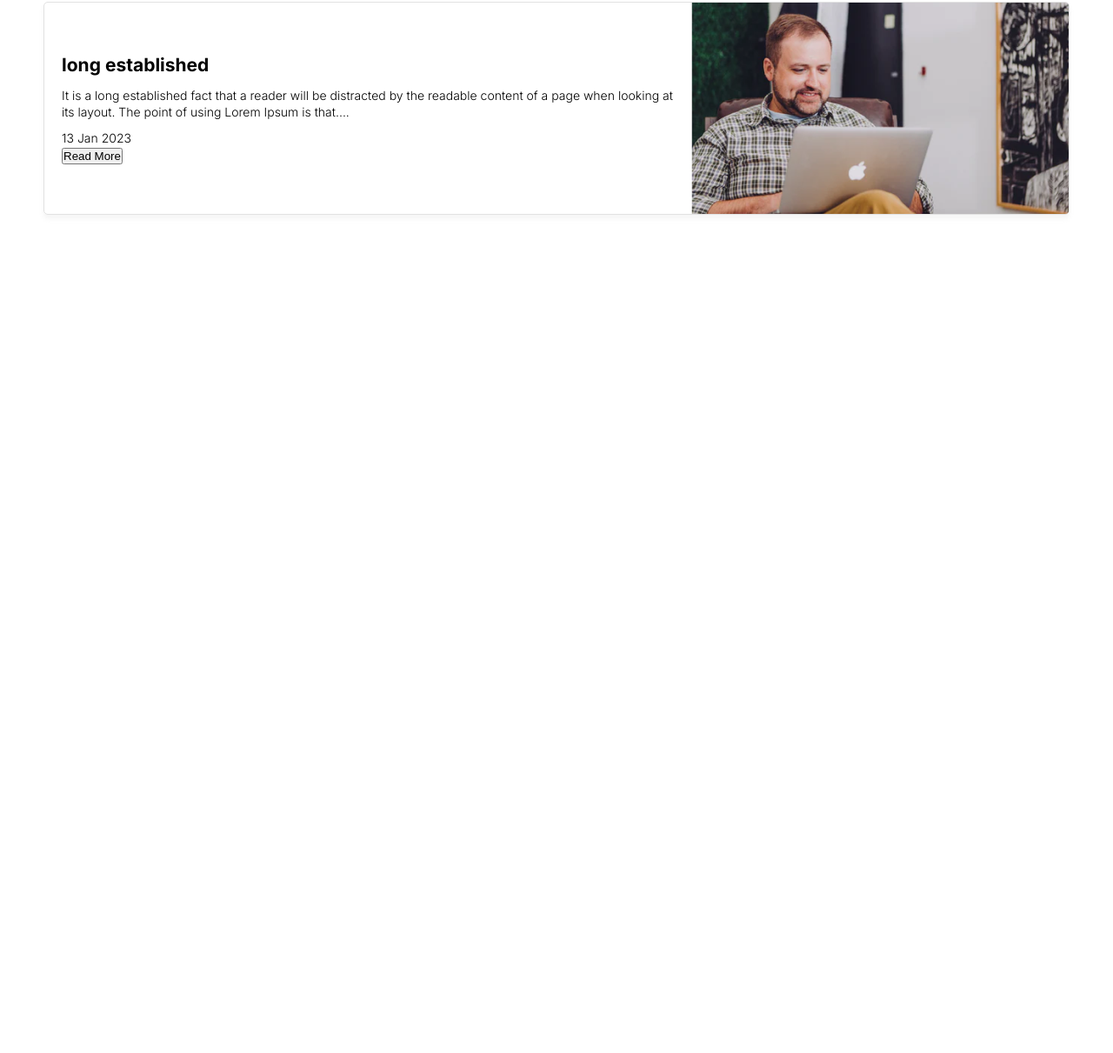
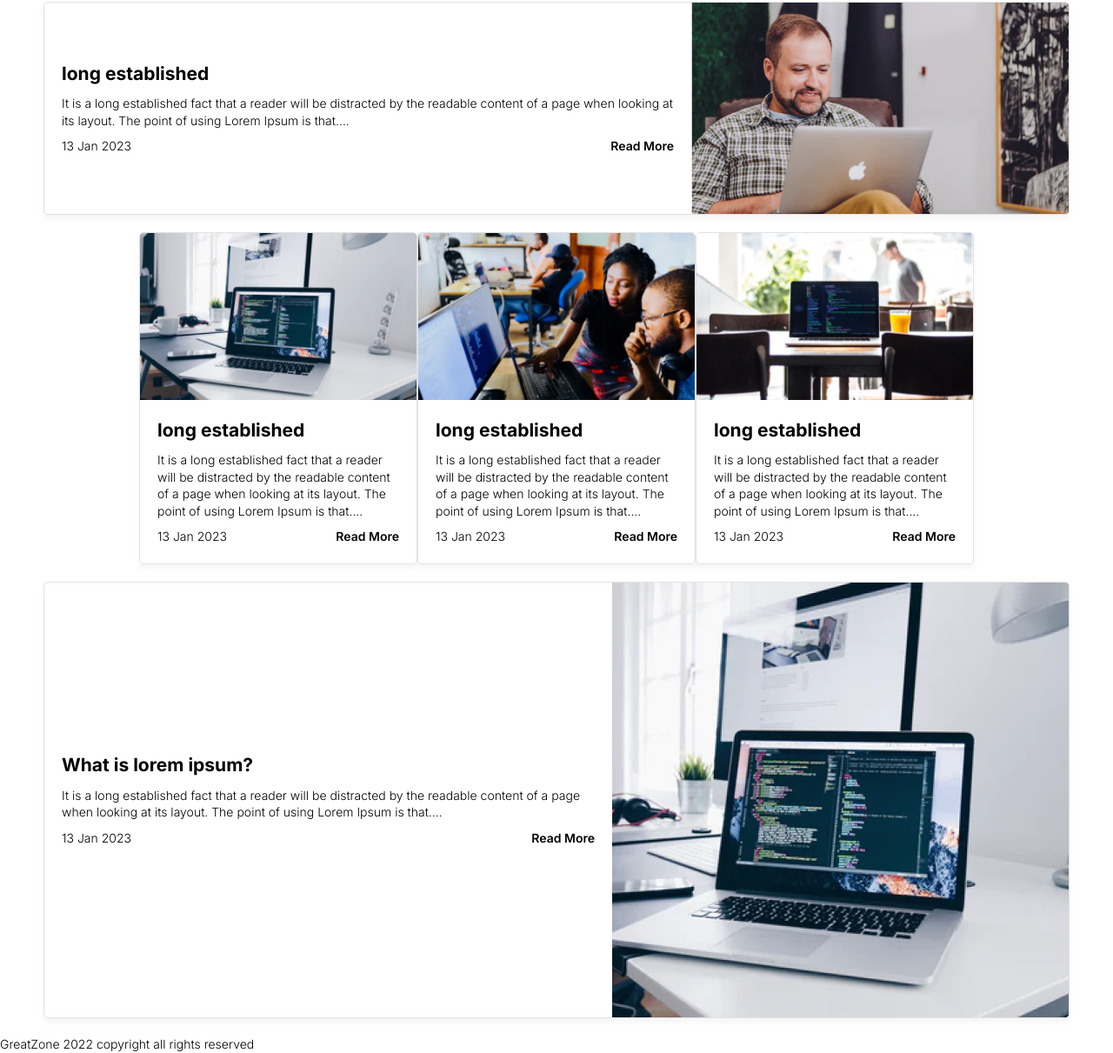
Before and after one commit to thenjanand/Blog_website, a plain HTML site: page index.html in a window 1280 px wide. Shown: the part 429-1640 px from the top of the page at 87% size. Before the commit the page ends 800 px from the top, so only its background shows below. Drawn offline with Linux system fonts and the light colour scheme.

Commit message:
updated files

```diff
--- a/index.html
+++ b/index.html
@@ -47,8 +47,76 @@
             <button class="read-btn">Read More</button>
           </div>
         </div>
-        <img src="/images/h-card.png" alt="Person With Laptop">
+        <img src="/images/h-card.png" alt="Person With Laptop" />
+      </div>
+
+      <div class="card_container">
+        <div class="card_wrapper">
+          <div class="v-card">
+            <div class="card-content">
+              <h2>long established</h2>
+              <p>
+                It is a long established fact that a reader will be distracted
+                by the readable content of a page when looking at its layout.
+                The point of using Lorem Ipsum is that....
+              </p>
+              <div class="status">
+                <p>13 Jan 2023</p>
+                <button class="read-btn">Read More</button>
+              </div>
+            </div>
+            <img src="/images/image-left.png" alt="Person With Laptop" />
+          </div>
+          <div class="v-card">
+            <div class="card-content">
+              <h2>long established</h2>
+              <p>
+                It is a long established fact that a reader will be distracted
+                by the readable content of a page when looking at its layout.
+                The point of using Lorem Ipsum is that....
+              </p>
+              <div class="status">
+                <p>13 Jan 2023</p>
+                <button class="read-btn">Read More</button>
+              </div>
+            </div>
+            <img src="/images/image-center.png" alt="Person With Laptop" />
+          </div>
+          <div class="v-card">
+            <div class="card-content">
+              <h2>long established</h2>
+              <p>
+                It is a long established fact that a reader will be distracted
+                by the readable content of a page when looking at its layout.
+                The point of using Lorem Ipsum is that....
+              </p>
+              <div class="status">
+                <p>13 Jan 2023</p>
+                <button class="read-btn">Read More</button>
+              </div>
+            </div>
+            <img src="/images/image-right.png" alt="Person With Laptop" />
+          </div>
+        </div>
+      </div>
+      <div class="h-card">
+        <div class="card-content">
+          <h2>What is lorem ipsum?</h2>
+          <p>
+            It is a long established fact that a reader will be distracted by
+            the readable content of a page when looking at its layout. The point
+            of using Lorem Ipsum is that....
+          </p>
+          <div class="status">
+            <p>13 Jan 2023</p>
+            <button class="read-btn">Read More</button>
+          </div>
+        </div>
+        <img src="/images/image7.png" alt="Person With Laptop" />
       </div>
     </main>
+    <footer>
+      <p>GreatZone 2022 copyright all rights reserved</p>
+    </footer>
   </body>
 </html>
--- a/style.css
+++ b/style.css
@@ -62,12 +62,12 @@ main {
   font-size: 2.5rem;
   font-weight: 300;
 }
-.hero_image img{
+.hero_image img {
   border-radius: 5rem;
 }
 /* Long Card Section */
 
- .h-card {
+.h-card {
   display: flex;
   margin: 2rem 1rem;
   box-shadow: 0px 5px 4px rgba(221, 221, 221, 0.25);
@@ -76,12 +76,47 @@ main {
   border-radius: 0.5rem;
   overflow: hidden;
 }
-.card-content{
+.card-content {
   padding: 2rem;
   display: flex;
   flex-direction: column;
   gap: 1rem;
 }
-.status{
+.status {
+  display: flex;
+  justify-content: space-between;
+}
+.read-btn {
+  all: unset;
+  font-weight: 600;
+  border-bottom: 1px solid transparent;
+}
+.read-btn:hover {
+  border-bottom: 1px solid #ccc;
+}
+/* v-card */
 
+.v-card{
+  display: flex;
+  flex-direction: column-reverse;
+  max-width: 320px;
+  box-shadow: 0px 5px 4px rgba(221, 221, 221, 0.25);
+  align-items: center;
+  border: 1px solid #e2e2e2;
+  border-radius: 0.5rem;
+  overflow: hidden;
 }
+
+.card_container{
+  margin: 0 auto;
+  display: grid;
+  grid-template-columns: repeat(auto-fit,minmax(320px,1fr));
+}
+.card_wrapper{
+  display: flex;
+  justify-content: center;
+}
+.v-card img{
+  width: 100%;
+  height: 100%;
+}
```
Also changed, not shown: images/image-center.png (added), images/image-left.png (added), images/image-right.png (added), images/image7.png (added).
